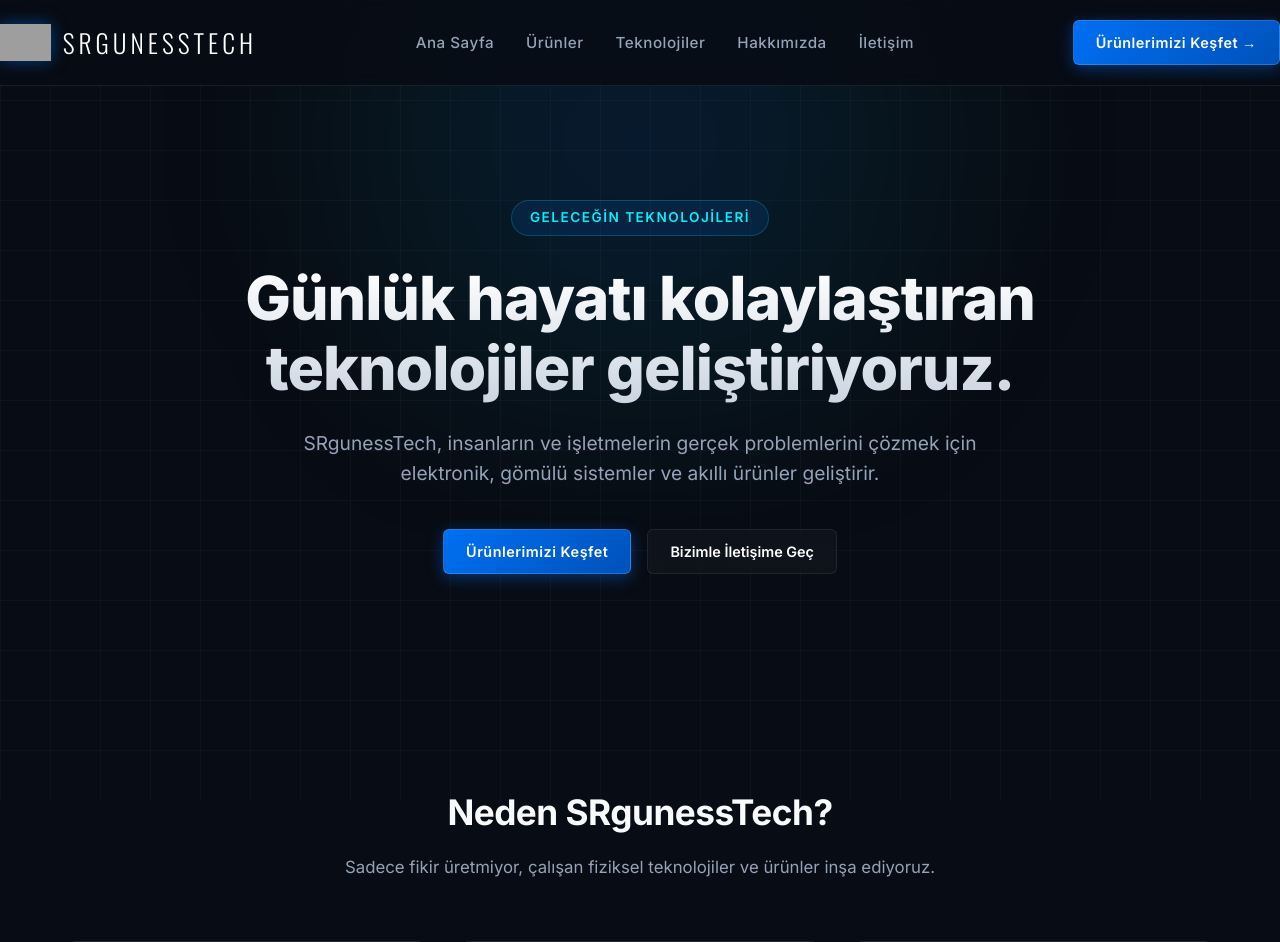
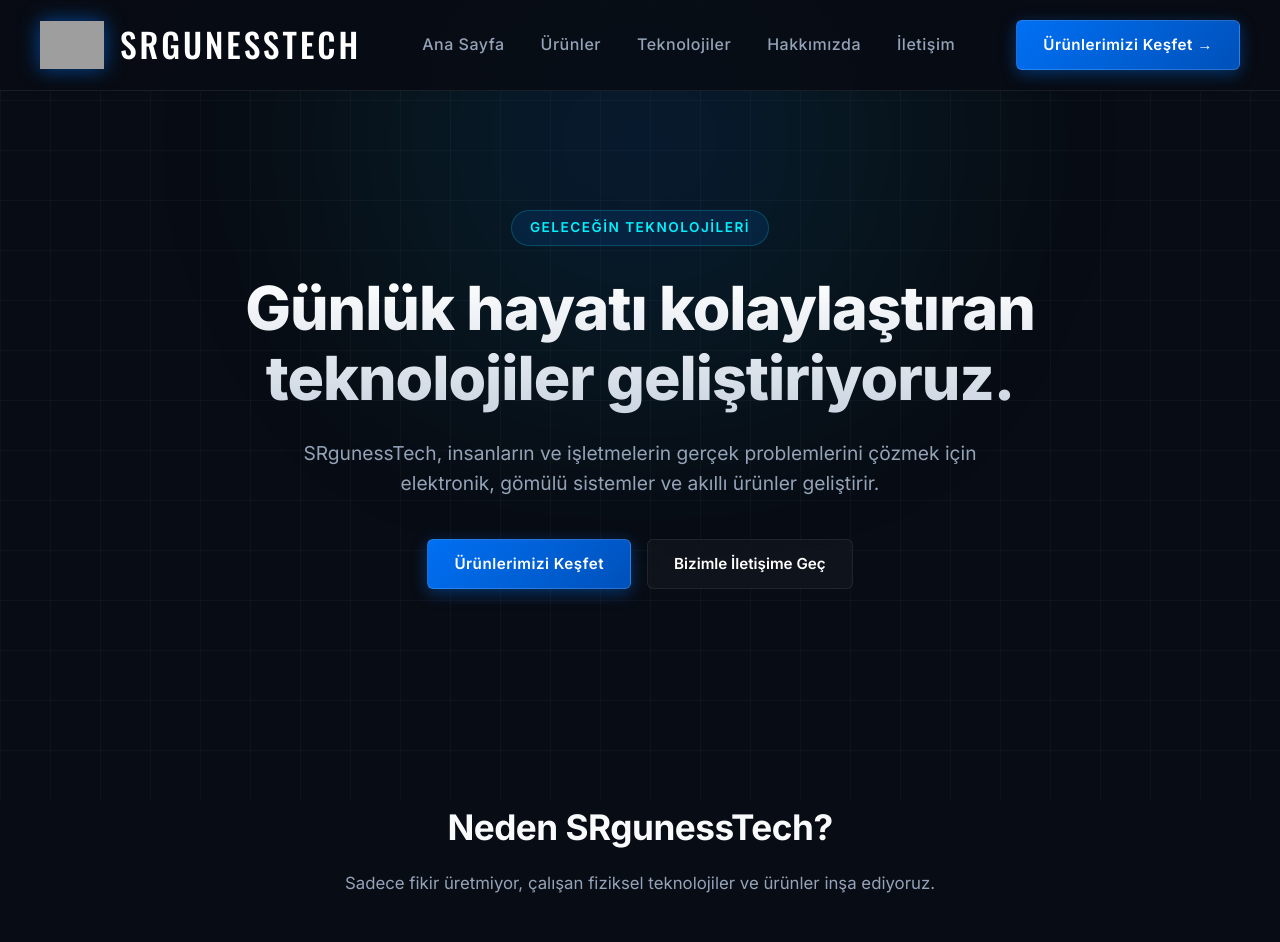
Before and after one commit to srguness7-max/SRgunessTech, a Flask app: page / in a window 1280 px wide. Shown: the top 942 px of the page. Run offline with Flask 3, Linux system fonts and the light colour scheme; grey boxes are pictures that could not be loaded.

Commit message:
Update style.css

```diff
--- a/static/css/style.css
+++ b/static/css/style.css
@@ -28,7 +28,7 @@ body {
     position: relative;
 }
 
-/* --- CANLI TEKNOLOJİ ARKA PLAN EFEKTLERİ --- */
+/* CANLI TEKNOLOJİ ARKA PLAN EFEKTLERİ */
 .tech-bg-grid {
     position: fixed;
     top: 0;
@@ -56,16 +56,21 @@ body {
     filter: blur(80px);
 }
 
-/* Container */
+/* Containers */
 .container {
     max-width: 1200px;
     margin: 0 auto;
     padding: 0 24px;
 }
 
-/* --- BAYKAR TARZI LOGO VE BEYAZ İNCE-UZUN BAŞLIK --- */
+.container-fluid {
+    width: 100%;
+    padding: 0 40px; /* Header'ı sola ve sağa daha çok genişletir */
+}
+
+/* HEADER & LOGO ALANI */
 header {
-    background-color: rgba(8, 12, 20, 0.85);
+    background-color: rgba(8, 12, 20, 0.88);
     backdrop-filter: blur(16px);
     position: fixed;
     top: 0;
@@ -78,43 +83,50 @@ nav {
     display: flex;
     justify-content: space-between;
     align-items: center;
-    height: 85px;
+    height: 90px;
 }
 
 .logo a {
     display: flex;
     align-items: center;
-    gap: 12px;
+    gap: 16px;
     text-decoration: none;
 }
 
+/* Büyütülmüş Logo Görseli */
 .brand-logo {
-    height: 38px;
+    height: 48px; /* Logoyu büyüttük */
     width: auto;
     object-fit: contain;
-    filter: drop-shadow(0 0 8px rgba(0, 112, 243, 0.5));
+    filter: drop-shadow(0 0 10px rgba(0, 112, 243, 0.6));
+    transition: transform 0.3s ease;
 }
 
+.logo a:hover .brand-logo {
+    transform: scale(1.05);
+}
+
+/* Büyütülmüş ve İnce-Uzun Şık Yazı */
 .brand-name {
     font-family: var(--font-tech);
-    font-size: 1.6rem;
-    font-weight: 300;
+    font-size: 2.1rem; /* Yazı boyutunu büyüttük */
+    font-weight: 500;
     color: #ffffff;
-    letter-spacing: 4px; /* İnce ve uzun gösteren harf aralığı */
+    letter-spacing: 3px;
     text-transform: uppercase;
     transition: all 0.3s ease;
 }
 
 .logo a:hover .brand-name {
     color: #ffffff;
-    text-shadow: 0 0 12px rgba(255, 255, 255, 0.6);
+    text-shadow: 0 0 16px rgba(255, 255, 255, 0.8);
 }
 
-/* Navigation Links */
+/* Nav Links */
 .nav-links {
     display: flex;
     list-style: none;
-    gap: 32px;
+    gap: 36px;
     align-items: center;
 }
 
@@ -122,7 +134,7 @@ nav {
     color: var(--text-muted);
     text-decoration: none;
     font-weight: 500;
-    font-size: 0.95rem;
+    font-size: 1rem;
     letter-spacing: 0.5px;
     transition: color 0.3s ease;
 }
@@ -135,11 +147,11 @@ nav {
 .btn-primary {
     background: linear-gradient(135deg, var(--accent-blue), #0051ba);
     color: #fff;
-    padding: 10px 22px;
+    padding: 12px 26px;
     border-radius: 6px;
     text-decoration: none;
     font-weight: 600;
-    font-size: 0.9rem;
+    font-size: 0.95rem;
     letter-spacing: 0.5px;
     transition: all 0.3s ease;
     box-shadow: 0 4px 16px var(--accent-glow);
@@ -157,11 +169,11 @@ nav {
 .btn-secondary {
     background: rgba(255, 255, 255, 0.03);
     color: #fff;
-    padding: 10px 22px;
+    padding: 12px 26px;
     border-radius: 6px;
     text-decoration: none;
     font-weight: 600;
-    font-size: 0.9rem;
+    font-size: 0.95rem;
     border: 1px solid var(--border-color);
     transition: all 0.3s ease;
     display: inline-block;
@@ -175,7 +187,7 @@ nav {
 
 /* Hero Section */
 .hero {
-    padding: 200px 0 120px;
+    padding: 210px 0 120px;
     text-align: center;
 }
 
```
